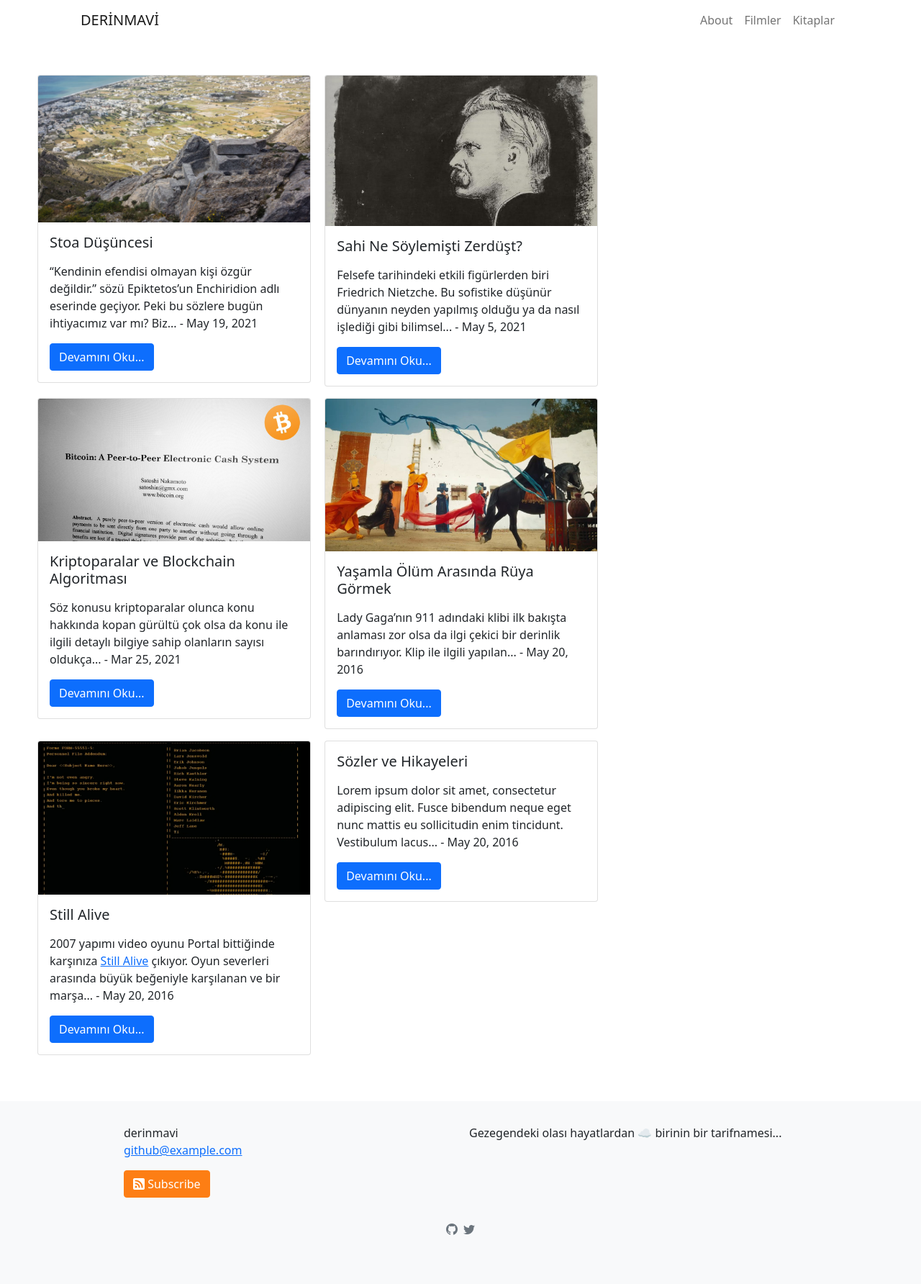
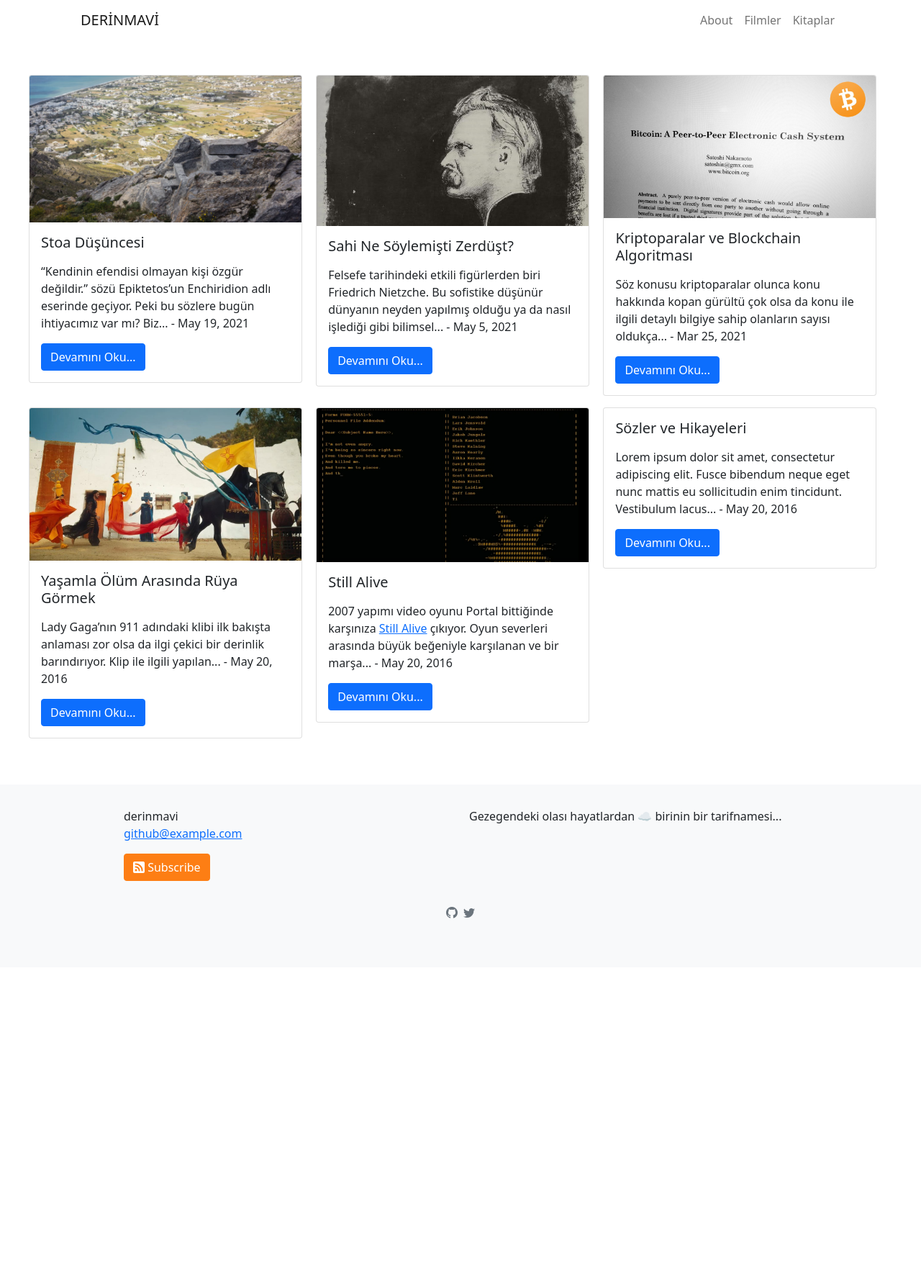
Before and after one commit to tozbulut/derinmavi.io, a Jekyll site: the page built from index.markdown, in a window 1280 px wide. Shown: the whole page at 72% size. Built offline with Jekyll 4.4.1, drawn with Linux system fonts in a browser that asks for light colours; after the commit the page ends 1344 px from its top, so only the background shows below that.

Commit message:
Update default2.html

```diff
--- a/_layouts/default2.html
+++ b/_layouts/default2.html
@@ -11,7 +11,7 @@
       <div class="container" style="max-width: 1200px;">
 
          <div class="row">
-    <div class="col">{{ content }}</div>
+    <div class="col" style=" padding: 0px; ">{{ content }}</div>
    </div>
 
 
```
